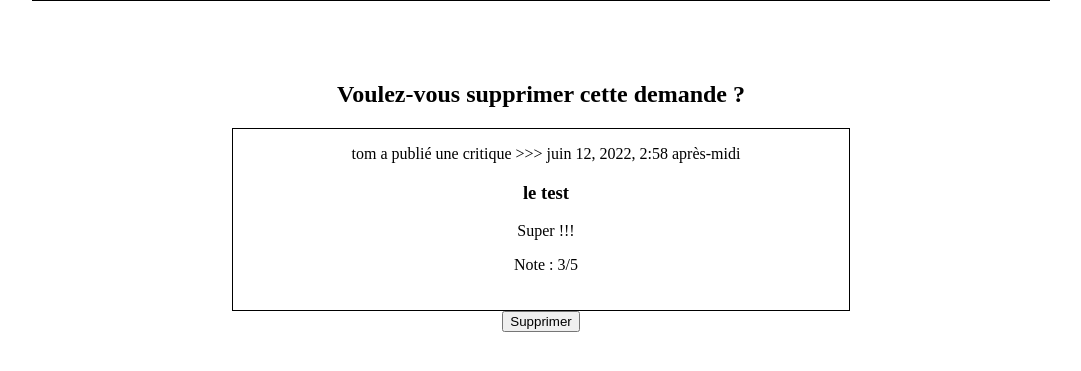
After one commit to batshanti/Projet9, a Django app: page /delete_review/2/ in a window 1280 px wide. The commit adds this page. Shown: the part 167-538 px from the top of the page, without its empty margins (99-1180 px from the left). Run offline with Django 3.2, Linux system fonts and the light colour scheme; a user stored in the database is signed in; data comes from the database, SQL or seed files in the repository; both versions use the stored data as it was after the commit.

Commit message:
update and delete Review ok

```diff
--- a/LITReview/LITReview/static/styles.css
+++ b/LITReview/LITReview/static/styles.css
@@ -202,3 +202,25 @@
 	text-decoration: none;
 	color: black;
 }
+
+/*Review*/
+
+#review
+{
+	width: 60%;
+	margin: auto;
+	margin-top: 10px;
+	padding-left: 10px;
+	padding-bottom: 20px;
+	border: solid 1px black;
+}
+
+#review > a
+{
+	margin-left: 10px;
+	margin-bottom: 10px;
+	border: solid 1px black;
+	padding: 12px;
+	text-decoration: none;
+	color: black;
+}
--- a/LITReview/LITReview/urls.py
+++ b/LITReview/LITReview/urls.py
@@ -5,7 +5,7 @@ from django.urls import path
 from django.contrib.auth.views import LoginView, LogoutView
 from django.contrib.auth.decorators import login_required
 from LITReview.views import CreateUserView
-from Review_Ticket.views import Flux, AbonnementsView, CreateTicketView, CreateReviewView, PostsView, UpdateTicketView, DeleteTicketView, DeleteUserFollowsView, CreateReviewFromTicketView
+from Review_Ticket.views import Flux, AbonnementsView, CreateTicketView, CreateReviewView, PostsView, UpdateTicketView, DeleteTicketView, DeleteUserFollowsView, CreateReviewFromTicketView, UpdateReviewView, DeleteReviewView
 
 urlpatterns = [
     path('admin/', admin.site.urls, name='adminn'),
@@ -67,6 +67,16 @@ urlpatterns = [
         login_required(CreateReviewFromTicketView.as_view(), login_url='login'),
         name='review_ticket'
     ),
+    path(
+        'edit_review/<int:pk>/',
+        login_required(UpdateReviewView.as_view(), login_url='login'),
+        name='edit_review'
+    ),
+    path(
+        'delete_review/<int:pk>/',
+        login_required(DeleteReviewView.as_view(), login_url='login'),
+        name='delete_review'
+    )
 ]
 
 if settings.DEBUG:
--- a/LITReview/Review_Ticket/templates/Posts.html
+++ b/LITReview/Review_Ticket/templates/Posts.html
@@ -7,3 +7,9 @@
 	{% include 'ticket.html' %}
 
 {% endfor %}
+
+{% for review in reviews %}
+
+	{% include 'review.html' %}
+
+{% endfor %}
--- /dev/null
+++ b/LITReview/Review_Ticket/templates/delete_review.html
@@ -0,0 +1,14 @@
+{% include 'dashboard.html' %}
+
+
+<section id="section_create_review">
+<h2>Voulez-vous supprimer cette demande ?</h2>
+
+
+{% include 'review2.html' %}
+
+	<form id="tcreate_review_form" method="POST">
+		{% csrf_token %}
+		<button type="submit" >Supprimer</button>
+	</form>
+</section>
--- /dev/null
+++ b/LITReview/Review_Ticket/templates/review2.html
@@ -0,0 +1,15 @@
+<article id="review">
+
+{% if review.user == user %}
+	<p>Vous avez publié une critique >>> {{ review.time_created }}</p>
+{% else %}
+	<p>{{ review.user }} a publié une critique  >>> {{ review.time_created }}</p>
+{% endif %}
+
+
+	<h3>{{ review.headline }}</h3>
+	<p>{{ review.body }}</p>
+	<p>Note : {{review.rating}}/5</p>
+
+
+</article>
--- a/LITReview/Review_Ticket/templates/ticket2.html
+++ b/LITReview/Review_Ticket/templates/ticket2.html
@@ -2,7 +2,11 @@
 <article id="ticket">
 
 
+{% if ticket.user == user %}
+	<p>TICKET - Vous >>> {{ ticket.time_created }}</p>
+{% else %}
 	<p>TICKET - {{ ticket.user }}  >>> {{ ticket.time_created }}</p>
+{% endif %}
 
 
 
--- a/LITReview/Review_Ticket/views.py
+++ b/LITReview/Review_Ticket/views.py
@@ -35,12 +35,16 @@ class PostsView(View):
         user_log = request.user.get_username()
         user_bdd = User.objects.get(username=user_log)
         tickets = Ticket.objects.filter(user=user_bdd)
-
+        reviews = Review.objects.filter(user=user_bdd)
         return render(
             request,
             self.template_name,
-            context={'tickets': tickets, 'user_log': user_log}
-            )
+            context={
+            'tickets': tickets,
+            'user_log': user_log,
+            'reviews': reviews
+            }
+        )
 
 
 class AbonnementsView(View):
@@ -186,3 +190,20 @@ class DeleteUserFollowsView(DeleteView):
 
     def get_success_url(self):
         return reverse('abonnements')
+
+
+class UpdateReviewView(UpdateView):
+    model = Review
+    template_name = 'update_review.html'
+    form_class = CreateReviewForm
+
+    def get_success_url(self):
+        return reverse('posts')
+
+
+class DeleteReviewView(DeleteView):
+    model = Review
+    template_name = 'delete_review.html'
+
+    def get_success_url(self):
+        return reverse('posts')
```
Also changed, not shown: LITReview/Review_Ticket/templates/review.html (added, +21 -0 lines), LITReview/Review_Ticket/templates/update_review.html (added, +13 -0 lines), LITReview/db.sqlite3.
